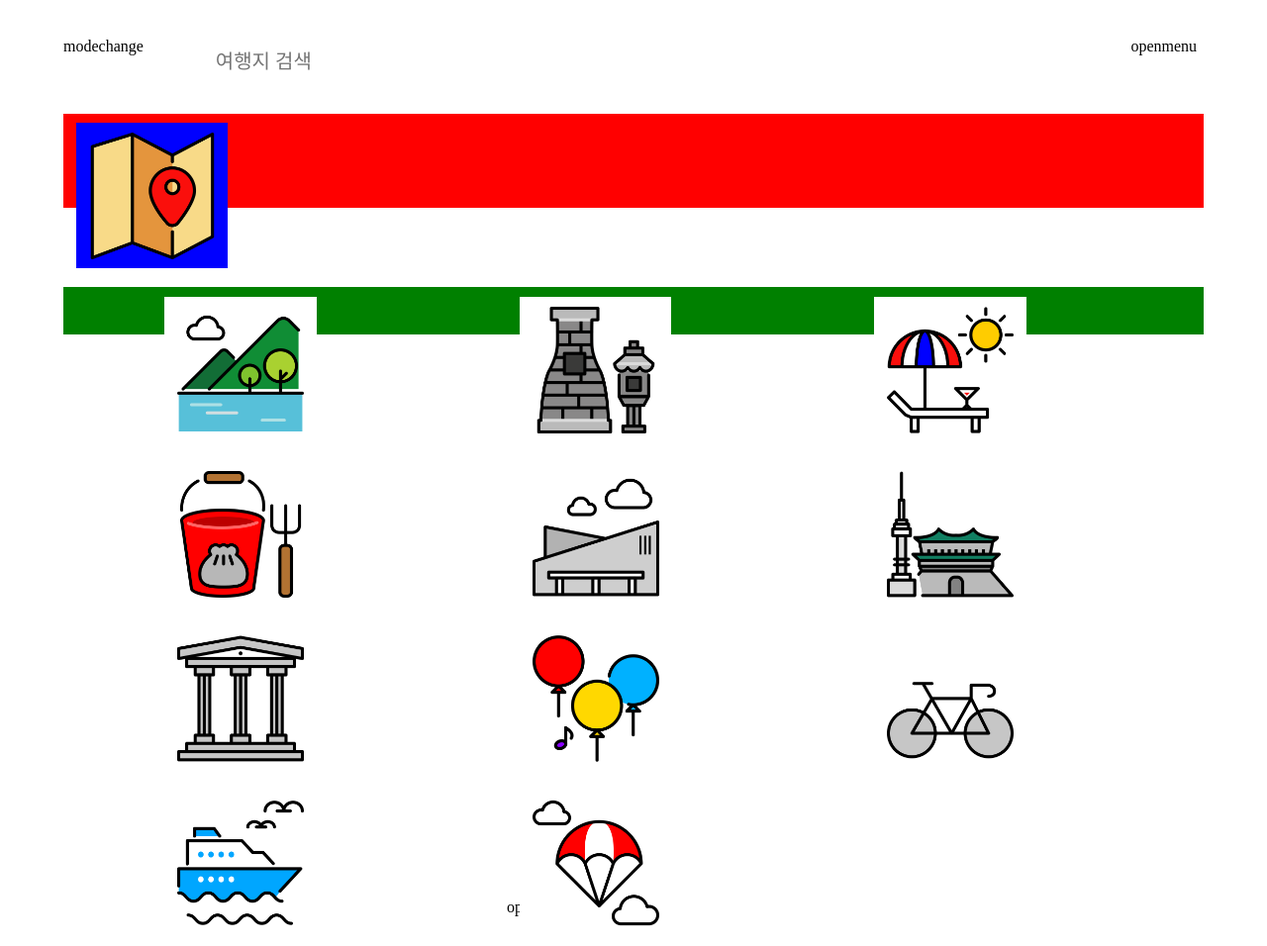
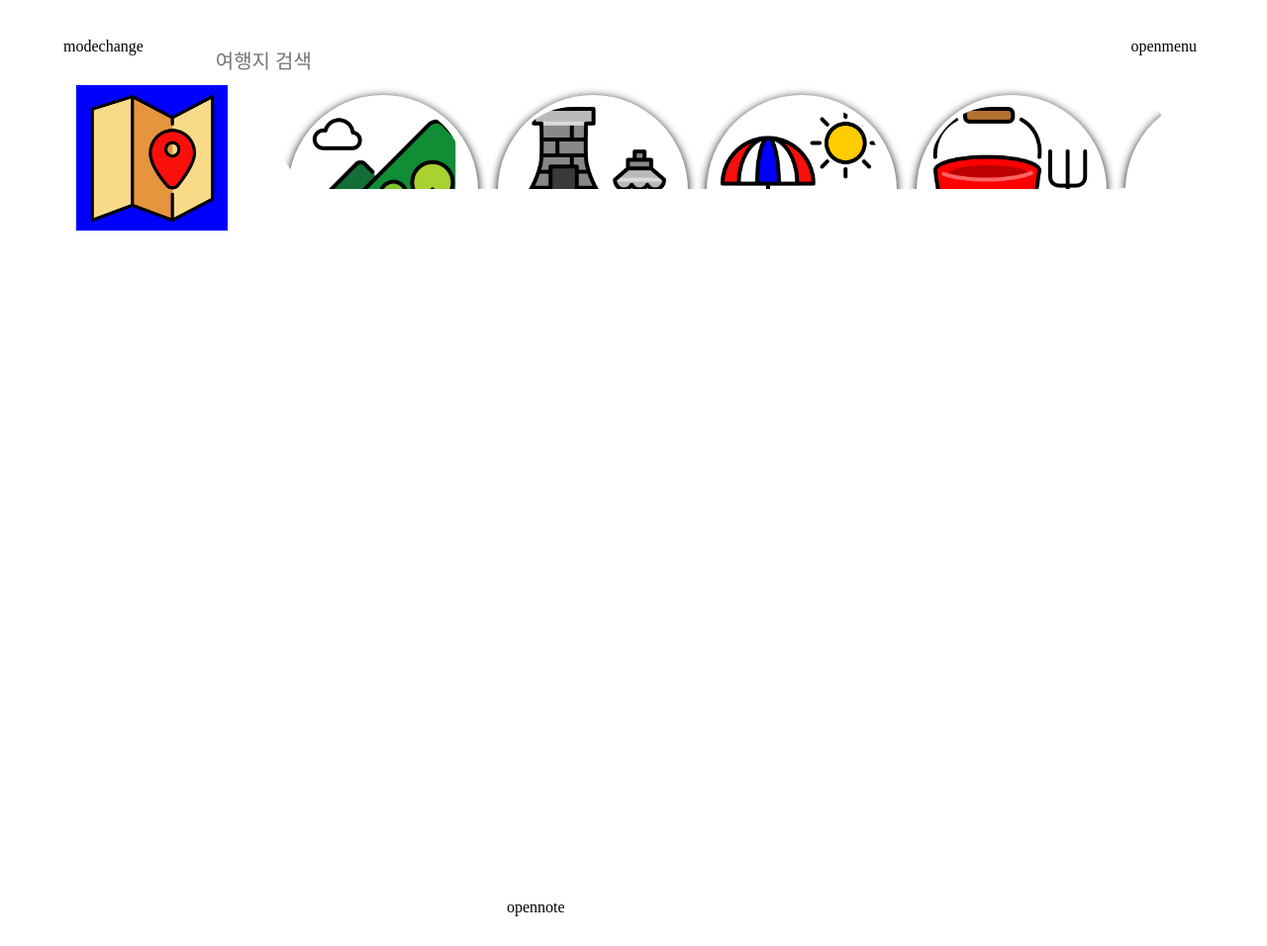
Before and after one commit to shittcat/durumi, a Django app: page /durumiApp/ in a window 1280 px wide. Shown: the whole page at 99% size. Run offline with Django 3.2, Linux system fonts and the light colour scheme; some libraries are stand-ins or nearby versions.

Commit message:
0915_desktop

```diff
--- a/workspace/volumes/durumi/durumiApp/static/css/catDiv.css
+++ b/workspace/volumes/durumi/durumiApp/static/css/catDiv.css
@@ -1,12 +1,12 @@
 #catDiv{
     /*float : left;*/
     position : relative;
-    top : 12vh ;
+    top : 8vh ;
     left : 5vw ;
     width : 90vw;
-    height : 10vh;
+    height : auto;
     z-index : 2;
-    background: red;
+    /*background: red;*/
 
     transition : top 1s;
 }
@@ -16,7 +16,6 @@
     height : 10vw;
     margin : 1vh 1vw;
     padding : 1vh 1vw;
-
     background: white;
     transition : top 0.5s, visibility 0.5s ,opacity 0.5s;
     z-index : 2;
@@ -46,30 +45,26 @@
 }
 
 
-.midCatDiv{
-    float : left;
-    position : relative;
-    background: green;
-	height: 5vh;
-	top : 1vh;
-	z-index : 2;
-}
+/*.midCatDiv{*/
+/*    float : left;*/
+/*    position : relative;*/
+/*    background: green;*/
+/*	height: 5vh;*/
+/*	top : 1vh;*/
+/*	z-index : 2;*/
+/*}*/
 
 .midCatDiv.main{
     display : block;
 }
 
-.midCatDiv.other{
-    display : none;
-}
-
-.midCat{
-    position : relative;
+/*.midCat{*/
+/*    position : relative;*/
     /*top : 1vh;*/
-    float : left;
-    margin: 1vh 8vw;
-    padding : 1vh 1vw;
-    background: white;
-    transition : top 0.5s, visibility 0.5s ,opacity 0.5s;
-    z-index : 2;
-}
+/*    float : left;*/
+/*    margin: 1vh 8vw;*/
+/*    padding : 1vh 1vw;*/
+/*    background: white;*/
+/*    transition : top 0.5s, visibility 0.5s ,opacity 0.5s;*/
+/*    z-index : 2;*/
+/*}*/
--- a/workspace/volumes/durumi/durumiApp/templates/durumiApp/Map.html
+++ b/workspace/volumes/durumi/durumiApp/templates/durumiApp/Map.html
@@ -24,7 +24,6 @@
         <link rel="icon" type="image/png" sizes="32x32" href="{% static 'image/favicon-32x32.png' %}">
         <link rel="icon" type="image/png" sizes="16x16" href="{% static 'image/favicon-16x16.png' %}">
         <link rel="mask-icon" href="{% static 'image/safari-pinned-tab.svg' %}" color="#5bbad5">
-
 
 
         <style>
@@ -114,11 +113,6 @@
             z-index:1;
         }
 
-        .midcat imge{
-            width : 10vw ;
-            height : 10vw;
-
-        }
         </style>
 
         <!--상세 뷰 css -->
@@ -145,9 +139,6 @@
 
         #viewDiv{
             position : relative;
-            /*top:-.5em;*/
-            /*left:-.5em;*/
-
             width : 100vw;
             height : 100vh;
             background : skyblue;
@@ -191,48 +182,72 @@
 
         }
 
-        .midCat img {
-            width: auto; height: auto;
-            max-width: 10vw;
-            max-height: 10vw;
+        .swiper-container{
+            width : 80vw;
+        }
+
+        .swiper-slide {
+            width:95%;
+            margin : 1vh 3vw 3vw 1vh;
+        }
+
+        .midCatDiv{
+            width: 70vw; height: 11vh;
+            float : none;
+            position : relative;
+            border-radius : 10vw;
+            background-color: rgba( 255, 255, 255, 0.5 );
+        	top : 1vh;
+        	z-index : 2;
         }
 
         .midCat{
-            width: 10vw; height: 10vw;
-            position : relative;
-            /*top : 1vh;*/
+            width: 15vw; height: 15vw;
             float : left;
-            margin: 1vh 8vw;
-            padding : 1vh 1vw;
-            background: white;
+            box-shadow : 0 2px 10px #000;
+            background : white;
+            border-radius : 10vw;
             transition : top 0.5s, visibility 0.5s ,opacity 0.5s;
             z-index : 2;
         }
 
-        .swiper-slide {
-          text-align: center;
-          font-size: 18px;
-          background: #fff;
-
-          /* Center slide text vertically */
-          display: -webkit-box;
-          display: -ms-flexbox;
-          display: -webkit-flex;
-          display: flex;
-          -webkit-box-pack: center;
-          -ms-flex-pack: center;
-          -webkit-justify-content: center;
-          justify-content: center;
-          -webkit-box-align: center;
-          -ms-flex-align: center;
-          -webkit-align-items: center;
-          align-items: center;
+        .midCat img {
+            max-width: 85%; height: auto;
+            margin : 1vw;
+            border-radius : 5vw;
         }
 
         </style>
 
     </head>
+
+        </script>
+
+    <style>
+    #loading {
+        width: 100%;
+        height: 100%;
+        top: 0;
+        left: 0;
+        position: fixed;
+        display: block;
+        background: white;
+        z-index: 99;
+        text-align: center;
+    }
+
+    #loading img {
+        position: absolute;
+        top: 50%;
+        left: 50%;
+        z-index: 100;
+    }
+    </style>
 <body scroll="overflow-x: hidden">
+
+    <div id="loading"><img id="loading-image" src='{% static "image/loading.gif" %}' alt="Loading." /></div>
+
+
     <div id="popupDiv"> <!-- 팝업창 -->
         <button id="popCloseBtn">close</button>
     </div>
@@ -259,12 +274,7 @@
         <div id ="openMenu" onclick='openMenu()'>openmenu</div>
     </div>
 
-
-
     <!-- div 태그 선언 영역 -->
-
-
-
     <div id="viewDiv"> 페이지 view div</div>
 
     <div id ="openNote" onclick='openTripNote()'>opennote</div>
@@ -284,96 +294,86 @@
             <div id ="etclarCat" class ="larCatDiv other" >
                 <img src='{% static "image/icons/etc.png" %}' name="etcCat">
             </div>
-            <div id ="etclarCat" class ="larCatDiv other" >
-                <img src='{% static "image/icons/etc.png" %}' name="swipeCat">
-            </div>
-        </div>
-
-        <div id='swipeCat' class ="midCatDiv other" >
-            <div class="swiper-wrapper">
-                <div class="midCat swiper-slide">
-                    <img src='{% static "image/icons/tourspot_nature.png" %}' name="natureCat">
-                </div>
-                <div class="midCat swiper-slide">
-                    <img src='{% static "image/icons/tourspot_nature.png" %}' name="natureCat">
-                </div>
-            </div>
         </div>
 
         <!-- tourspot -->
-        <div id='tourspotCat' class ="midCatDiv main" >
-            <div class="midCat">
-                <img src='{% static "image/icons/tourspot_nature.png" %}' name="natureCat">
+        <div id='tourspotCat' class ="midCatDiv swiper-container swiper1" >
+            <div class="swiper-wrapper">
+            <div class="midCat swiper-slide">
+                <img src='{% static "image/icons/tourspot_nature.png" %}' name="natureCat" >
             </div>
-            <div class="midCat">
+            <div class="midCat swiper-slide">
                 <img src='{% static "image/icons/tourspot_history.png" %}' name="historyCat">
             </div>
-            <div class="midCat">
+            <div class="midCat swiper-slide">
                 <img src='{% static "image/icons/tourspot_recreation.png" %}' name="recreationCat">
             </div>
-            <div class="midCat">
+            <div class="midCat swiper-slide">
                 <img src='{% static "image/icons/tourspot_experience.png" %}' name="experienceCat">
             </div>
-            <div class="midCat">
+            <div class="midCat swiper-slide">
                 <img src='{% static "image/icons/tourspot_industry.png" %}' name="industryCat">
             </div>
-            <div class="midCat">
+            <div class="midCat swiper-slide">
                 <img src='{% static "image/icons/tourspot_architecture.png" %}' name="architectureCat">
             </div>
-            <div class="midCat">
+            <div class="midCat swiper-slide">
                 <img src='{% static "image/icons/tourspot_culture.png" %}' name="cultureCat">
             </div>
-            <div class="midCat">
+            <div class="midCat swiper-slide">
                 <img src='{% static "image/icons/tourspot_festival.png" %}' name="festivalCat">
             </div>
-            <div class="midCat">
+            <div class="midCat swiper-slide">
                 <img src='{% static "image/icons/tourspot_leportsGround.png" %}' name="leportsGroundCat">
             </div>
-            <div class="midCat">
+            <div class="midCat swiper-slide">
                 <img src='{% static "image/icons/tourspot_leportsWater.png" %}' name="leportsWaterCat">
             </div>
-            <div class="midCat">
+            <div class="midCat swiper-slide">
                 <img src='{% static "image/icons/tourspot_leportsSky.png" %}' name="leportsSkyCat">
+            </div>
             </div>
         </div>
 
         <!-- food -->
-        <div id='foodCat' class ="midCatDiv other">
-            <div class="midCat">
+        <div id='foodCat' class ="midCatDiv swiper-container swiper2">
+            <div class="swiper-wrapper">
+            <div class="midCat swiper-slide">
                 <img src='{% static "image/icons/food_Korean.png" %}' name="foodKorean">
             </div>
-            <div class="midCat">
+            <div class="midCat swiper-slide">
                 <img src='{% static "image/icons/food_Western.png" %}' name="foodWestern">
             </div>
-            <div class="midCat">
+            <div class="midCat swiper-slide">
                 <img src='{% static "image/icons/food_Japaneses.png" %}' name="foodJapanesesCat">
             </div>
-            <div class="midCat">
+            <div class="midCat swiper-slide">
                 <img src='{% static "image/icons/food_Chineses.png" %}' name="foodChinesesCat">
             </div>
-            <div class="midCat">
+            <div class="midCat swiper-slide">
                 <img src='{% static "image/icons/food_Asian.png" %}' name="foodAsianCat">
             </div>
-            <div class="midCat">
+            <div class="midCat swiper-slide">
                 <img src='{% static "image/icons/food_Restaurant.png" %}' name="foodRestaurantCat">
             </div>
-            <div class="midCat">
+            <div class="midCat swiper-slide">
                 <img src='{% static "image/icons/food_Exotic.png" %}' name="foodExoticCat">
             </div>
-            <div class="midCat">
+            <div class="midCat swiper-slide">
                 <img src='{% static "image/icons/food_Vegetarian.png" %}' name="foodVegetarianCat">
             </div>
-            <div class="midCat">
+            <div class="midCat swiper-slide">
                 <img src='{% static "image/icons/food_Bar.png" %}' name="foodBarCat">
             </div>
+             </div>
         </div>
 
         <!-- etc -->
-        <div id='etcCat' class ="midCatDiv other">
-            <div class="midCat">
+        <div id='etcCat' class ="midCatDiv swiper-container">
+            <div class="midCat ">
                 <img src='{% static "image/icons/etc_accommodation.png" %}' name="accommodationCat">
             </div>
-            <div class="midCat">
+            <div class="midCat ">
                 <img src='{% static "image/icons/etc_toilet.png" %}' name="toiletCat">
             </div>
         </div>
@@ -401,15 +401,18 @@
 
     <!-- Initialize Swiper -->
     <script>
-    var swiper = new Swiper('.midCatDiv', {
-        slidesPerView: 3,
-        spaceBetween: 2,
-        width: 100,
-        height: 100,
+    var swiper1 = new Swiper('.swiper1', {
+        slidesPerView: 'auto',
+        spaceBetween: 10,
+        freeMode : true,
+    });
+
+    var swiper2 = new Swiper('.swiper2', {
+        slidesPerView: 'auto',
+        spaceBetween: 10,
+        freeMode : true,
     });
     </script>
-
-
 
     <script> //페이지 로드시 초기화할 변수들 모음
     var markers = [];
@@ -428,6 +431,15 @@
             return false;
         });
 
+
+
+    });
+
+    $(window).ready(function()  { //페이지 로드 완료시 이벤트
+        $('.midCatDiv').css("display","none");
+        $('#tourspotCat').css("display","block");
+        $('#loading').fadeOut();
+        $('#loading').remove();
     });
     </script>
 
@@ -520,7 +532,7 @@
             },
         });
     })
-</script>
+    </script>
 
     <!--GPS정보 가져오기 -->
     <script>
```
Also changed, not shown: workspace/volumes/durumi/durumiApp/static/image/loading.gif (added), 1 other file.
